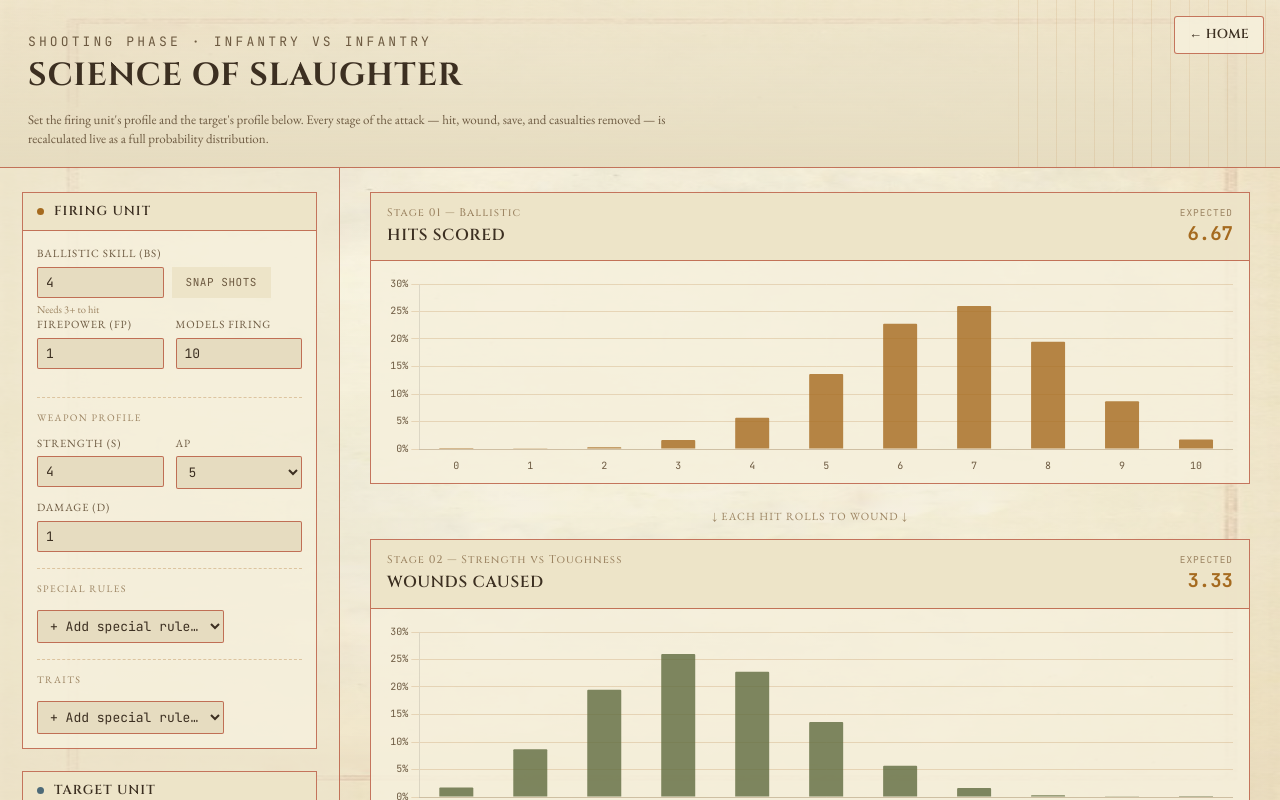
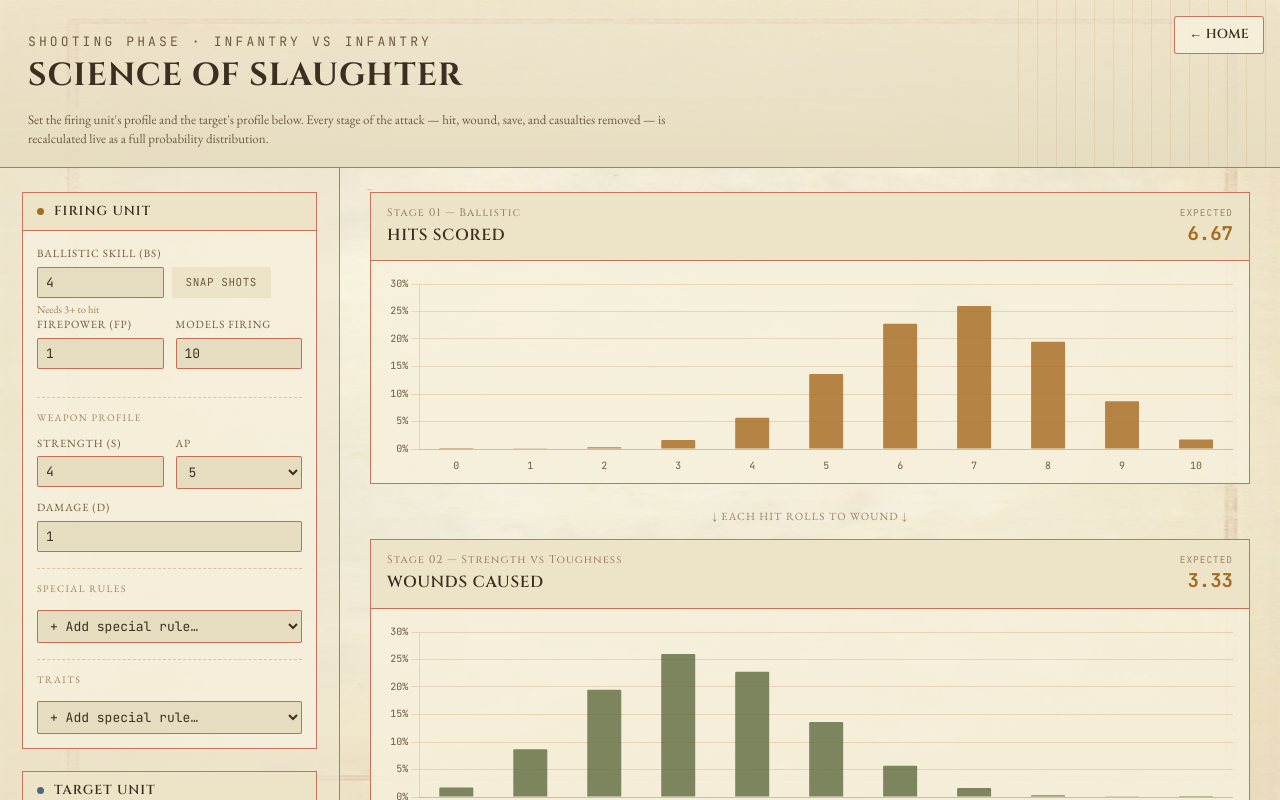
Before and after one commit to NickHallPhysics/Science-of-Slaughter, a React (Vite) app: page /#/shooting in a window 1280 px wide. Shown: the top 800 px of the page. Built offline with nearby package versions, Linux system fonts and the light colour scheme.

Commit message:
Make rule-add box be the width of the panel

```diff
--- a/src/globals.css
+++ b/src/globals.css
@@ -372,7 +372,7 @@ footer{
   font-size:13px; padding:0;
 }
 .rule-remove:hover{ background:var(--danger); color:var(--panel); border-color:var(--danger); }
-.rule-add{ margin-top:4px; background:var(--bg); border:1px solid var(--border); color:var(--text);
+.rule-add{ width: 100%;margin-top:4px; background:var(--bg); border:1px solid var(--border); color:var(--text);
 font-family:var(--mono); font-size:13px; padding:6px 8px; border-radius:2px;}
 
 .mean-group{
```
